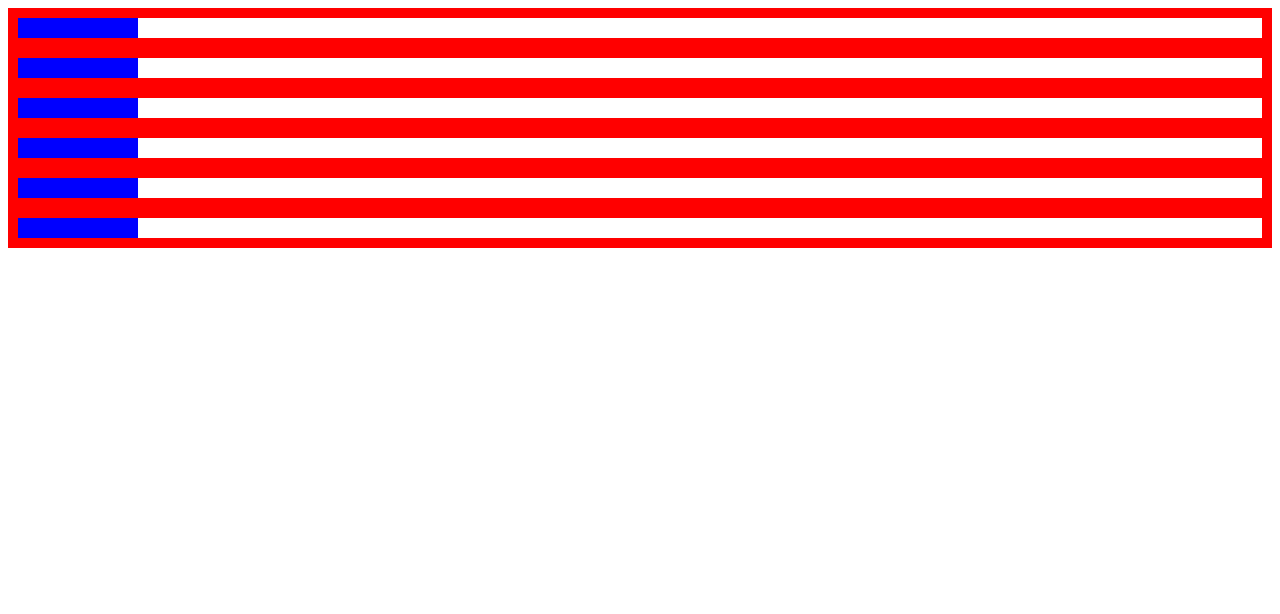
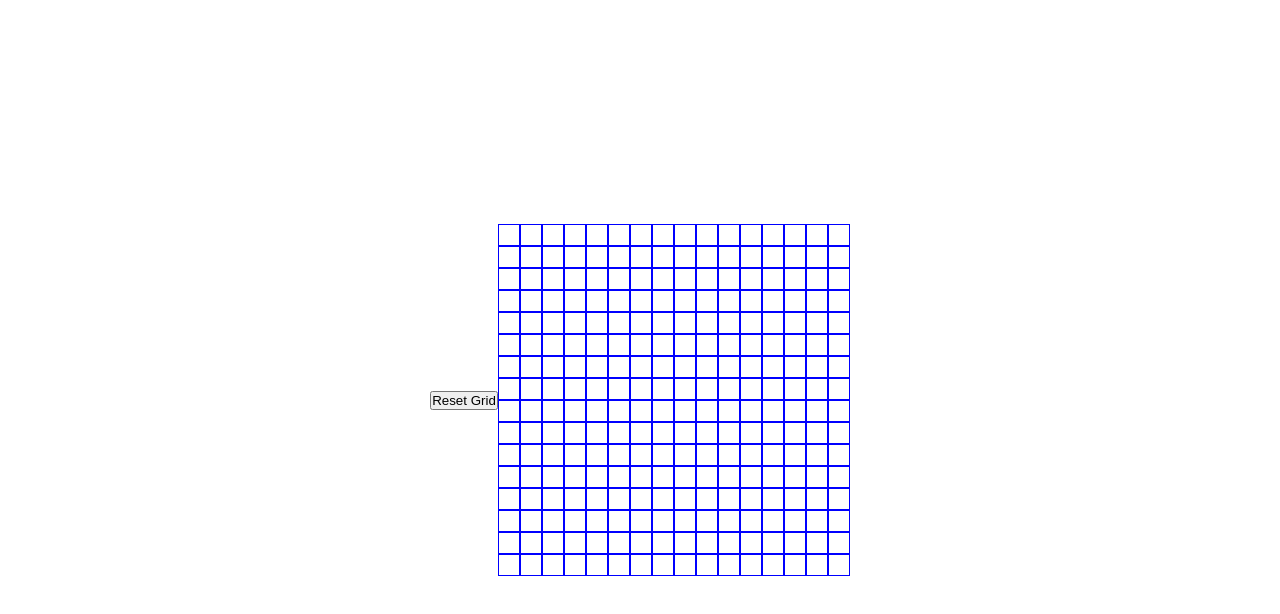
Before and after one commit to AdnxnHabib/Etch-a-Sketch, a plain HTML site: page index.html in a window 1280 px wide. Drawn offline with Linux system fonts and the light colour scheme.

Commit message:
created grid and added mouseover function

```diff
--- a/index.html
+++ b/index.html
@@ -9,133 +9,6 @@
 <body>
     <div class = "container">
 
-        <div class = "columnn">
-            <div class  = "row">
-
-            </div>
-            <div class  = "row">
-
-            </div>
-            <div class  = "row">
-
-            </div>
-            <div class  = "row">
-
-            </div>
-            <div class  = "row">
-
-            </div>
-            <div class  = "row">
-
-            </div>
-
-        </div>
-        <div class = "columnn">
-            <div class  = "row">
-
-            </div>
-            <div class  = "row">
-
-            </div>
-            <div class  = "row">
-
-            </div>
-            <div class  = "row">
-
-            </div>
-            <div class  = "row">
-
-            </div>
-            <div class  = "row">
-
-            </div>
-
-        </div>
-        <div class = "columnn">
-            <div class  = "row">
-
-            </div>
-            <div class  = "row">
-
-            </div>
-            <div class  = "row">
-
-            </div>
-            <div class  = "row">
-
-            </div>
-            <div class  = "row">
-
-            </div>
-            <div class  = "row">
-
-            </div>
-
-         </div>
-         <div class = "columnn">
-            <div class  = "row">
-
-            </div>
-            <div class  = "row">
-
-            </div>
-            <div class  = "row">
-
-            </div>
-            <div class  = "row">
-
-            </div>
-            <div class  = "row">
-
-            </div>
-            <div class  = "row">
-
-            </div>
-
-         </div>
-         <div class = "columnn">
-            <div class  = "row">
-
-            </div>
-            <div class  = "row">
-
-            </div>
-            <div class  = "row">
-
-            </div>
-            <div class  = "row">
-
-            </div>
-            <div class  = "row">
-
-            </div>
-            <div class  = "row">
-
-            </div>
-
-         </div>
-         <div class = "columnn">
-            <div class  = "row">
-
-            </div>
-            <div class  = "row">
-
-            </div>
-            <div class  = "row">
-
-            </div>
-            <div class  = "row">
-
-            </div>
-            <div class  = "row">
-
-            </div>
-            <div class  = "row">
-
-            </div>
-
-         </div>
-
 
 
 
--- a/main.js
+++ b/main.js
@@ -1 +1,55 @@
-container = document.getElementsByClassName("container");
+let containerDiv = document.querySelector(".container");
+let i;
+let j;
+let ColumnDiv;
+let CellDiv;
+let buttonReset;
+let k;
+ buttonReset = document.createElement('button');
+buttonReset.classList.add('reset');
+buttonReset.innerHTML = "Reset Grid";
+containerDiv.appendChild(buttonReset);
+
+//Clears Grid
+
+
+
+makeGrid();
+
+function makeGrid()
+{
+    for( i = 0; i < 16; i++)
+    {
+
+         ColumnDiv = document.createElement('div');
+         ColumnDiv.classList.add('column')
+         containerDiv.appendChild(ColumnDiv)
+         for(j = 0; j < 16; j++ )
+         {
+            CellDiv = document.createElement('div');
+            CellDiv.classList.add('cell')
+            ColumnDiv.appendChild(CellDiv);
+            CellDiv.addEventListener("mouseover", function(){
+                this.style.backgroundColor = "red";
+
+            } )
+
+
+
+
+         }
+
+
+
+
+    }
+
+}
+
+console.log(document.body.childNodes)
+
+buttonReset.addEventListener('click', function(){
+
+
+
+})
--- a/style.css
+++ b/style.css
@@ -1,14 +1,29 @@
+*{
+    margin: 0;
+    padding: 0;
+}
+
+
 .container{
+ height: 100vh;
+ display:flex;
+ justify-content: center;
+
+ align-items:center;
 
 }
 
 .columnn {
-    display: flex;
-    border: 10px solid red;
+
+
+
+
 }
 
-.row{
+.cell{
 
-    border: 10px solid blue;
+    width: 20px;
+    height: 20px;
+    border: 1px solid blue;
 
 }
```
